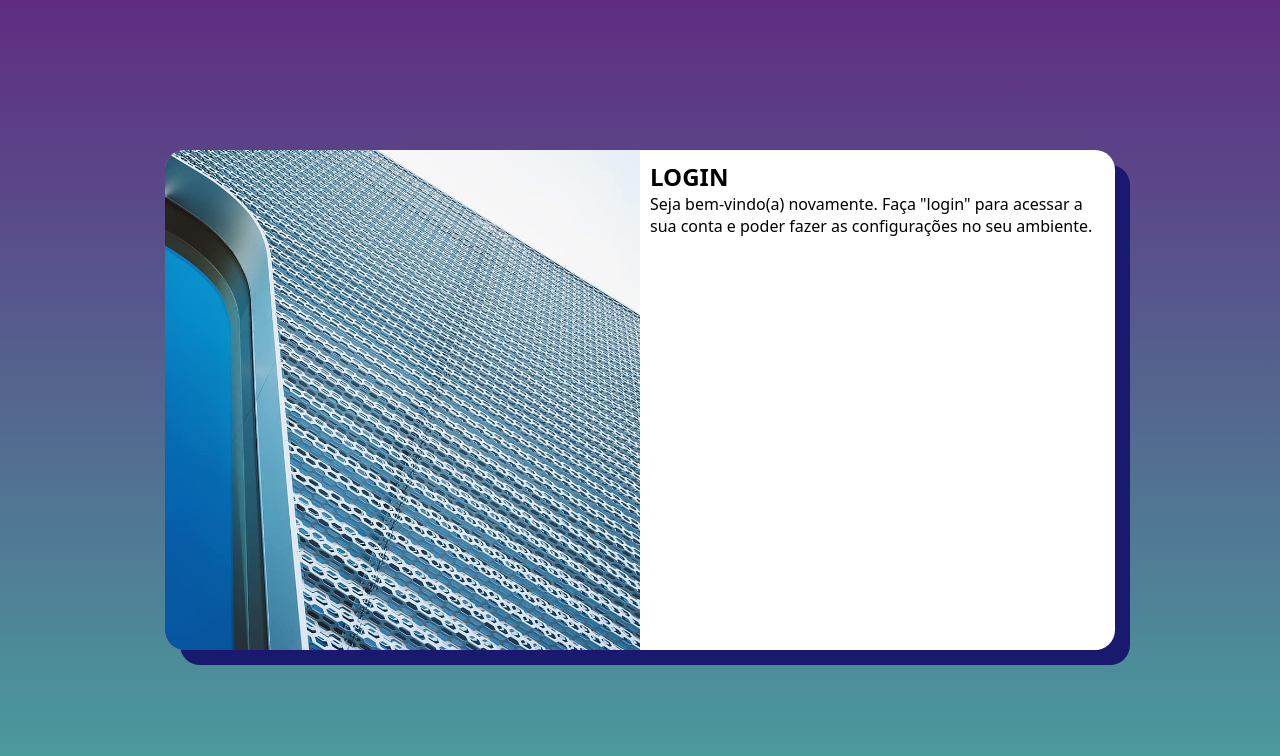
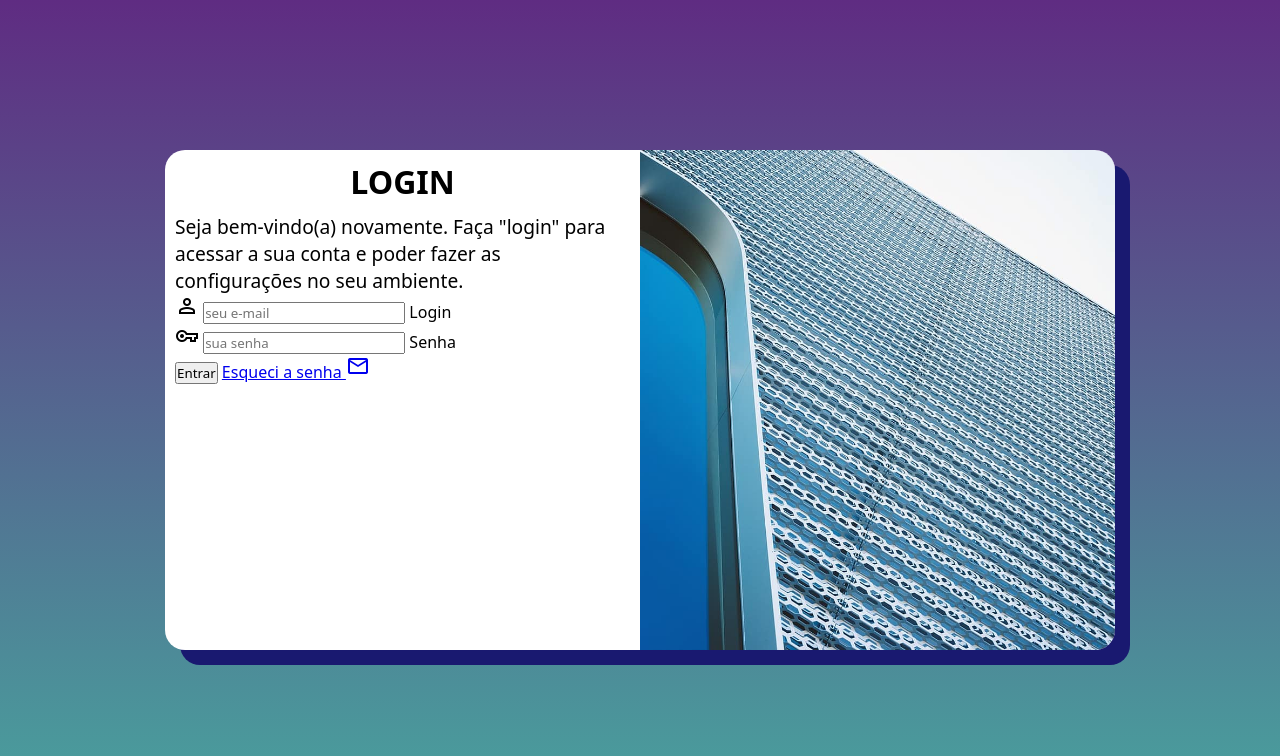
Before and after one commit to wnetsocials/projeto-login, a plain HTML site: page index.html in a window 1280 px wide. Drawn offline with nearby package versions, Linux system fonts and the light colour scheme.

Commit message:
feito o formulario.

```diff
--- a/estilos/media-query.css
+++ b/estilos/media-query.css
@@ -17,6 +17,7 @@
         float: right;
         width: 70%;
     }
+
 }
 
 /* Configurações para "desktop" e Telas Grandes. */
@@ -28,12 +29,20 @@
         width: 950px; /* faz com que pare de se alargar. */
     }
     section#login > div#imagem {
-        float: left;
+        float: right;
         width: 50%;
         height: 100%;
     }
     section#login > div#formulario {
-        float: right;
+        float: left;
         width: 50%;
     }
+
+    div#formulario > h1 {
+        font-size: 2em;
+    }
+
+    div#formulario > p {
+        font-size: 1.2em;
+    }
 }
--- a/estilos/style.css
+++ b/estilos/style.css
@@ -34,7 +34,7 @@ section#login {
     /* estas configurações mantém a seção sempre no centro da tela. */
     overflow: hidden; /* tudo que estiver fora da borda, fica escondido. */
     background-color: white;
-    width: 250px;
+    width: 270px;
     height: 500px;
     border-radius: 20px;
     box-shadow: 15px 15px 0px midnightblue;
@@ -54,3 +54,12 @@ section#login > div#formulario {
     display: block;
     padding: 10px;
 }
+
+div#formulario > h1 {
+    text-align: center;
+    margin-bottom: 10px;
+}
+
+div#formulario > p {
+    font-size: .8em;
+}
--- a/index.html
+++ b/index.html
@@ -4,6 +4,7 @@
     <meta charset="UTF-8">
     <meta name="viewport" content="width=device-width, initial-scale=1.0">
     <title>Login</title>
+    <link rel="stylesheet" href="https://fonts.googleapis.com/css2?family=Material+Symbols+Outlined:opsz,wght,FILL,GRAD@20..48,100..700,0..1,-50..200" />
     <link rel="stylesheet" href="estilos/style.css">
     <link rel="stylesheet" href="estilos/media-query.css">
 </head>
@@ -22,8 +23,25 @@
                     Faça "login" para acessar a sua conta e poder
                     fazer as configurações no seu ambiente.
                 </p>
-                <form action="login.php" method="post">
-
+                <form action="login.php" method="post" autocomplete="on">
+                    <div class="campo">
+                        <span class="material-symbols-outlined">
+                            person
+                        </span>
+                        <input type="email" name="login" id="ilogin" placeholder="seu e-mail" autocomplete="email" required maxlength="30">
+                        <label for="ilogin">Login</label>
+                    </div>
+                    <div class="campo">
+                        <span class="material-symbols-outlined">
+                            vpn_key
+                        </span>
+                        <input type="email" name="senha" id="isenha" placeholder="sua senha" autocomplete="current-password" required minlength="8" maxlength="20">
+                        <label for="isenha">Senha</label>
+                    </div>
+                    <input type="submit" value="Entrar">
+                    <a href="esqueci.html">
+                        Esqueci a senha <i class="material-symbols-outlined">mail</i>
+                    </a>
                 </form>
             </div>
         </section>
```
